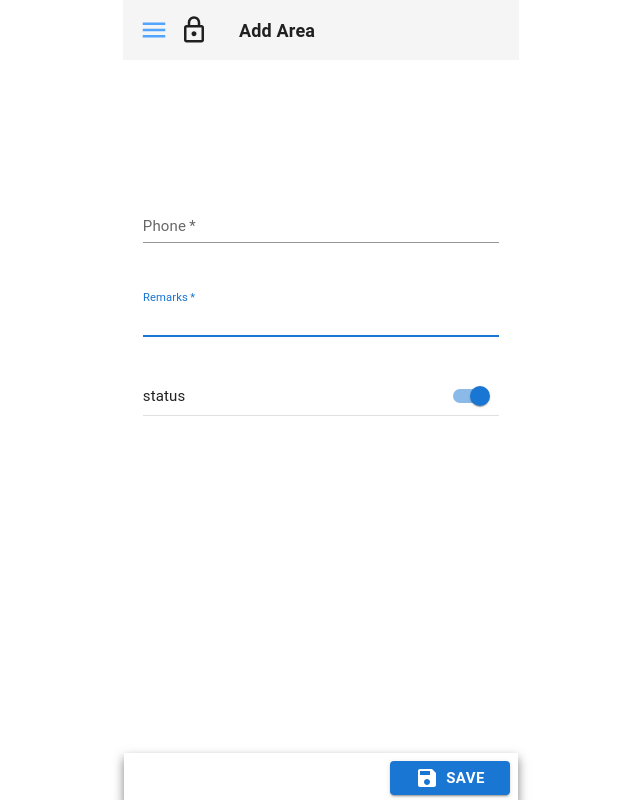
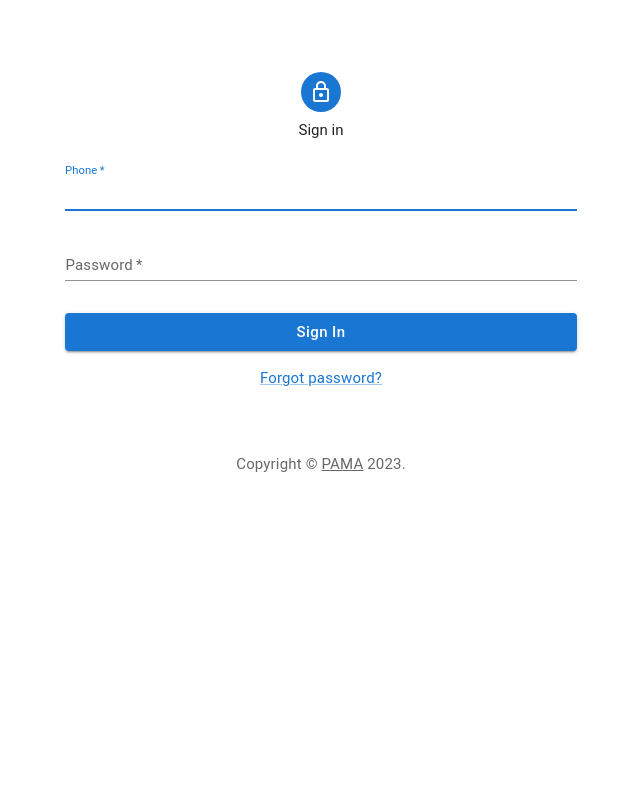
Before and after one commit to devmishra88/agentmanagement, a React (Create React App) app in the folder pama/: page / in a window 1280 px wide. Shown: the whole page, without its empty margins (319-959 px from the left). Built offline with nearby package versions, Linux system fonts and the light colour scheme.

Commit message:
addarea page changes

```diff
--- a/pama/src/App.js
+++ b/pama/src/App.js
@@ -6,11 +6,12 @@ import AddArea from './screens/AddArea';
 
 function App() {
   return (
-    // <Routes>
-    //   <Route path='/' element={<Login/>} />
-    //   <Route path='/forgot' element={<Forgot/>} />
-    // </Routes>
-    <AddArea />
+    <Routes>
+      <Route path='/' element={<Login/>} />
+      <Route path='/forgot' element={<Forgot/>} />
+      <Route path='/addarea' element={<AddArea/>} />
+    </Routes>
+
   );
 }
 
--- a/pama/src/screens/AddArea.jsx
+++ b/pama/src/screens/AddArea.jsx
@@ -136,20 +136,21 @@ function AddArea() {
                 right: "0px",
                 height: "50px",
                 left: "0px",
-                boxShadow: " 0px 5px 10px 0px rgba(0, 0, 0, 0.5)",
+
                 display:"flex",
                 justifyContent:"flex-end",
                 py:'8px',
                 px:"8px",
                 maxWidth:"394px",
-                mx:"auto"
+                mx:"auto",
+                boxShadow: "-2px -10px 5px 0px rgba(0,0,0,0.75)",
+              }}
 
-              }}
             >
               <Box sx={{
                 display:"flex",
                 justifyContent:"flex-end",
-
+                backgroundColor:'red',
               }}>
                 <Button color="primary" sx={{
                     display:"flex",
```
